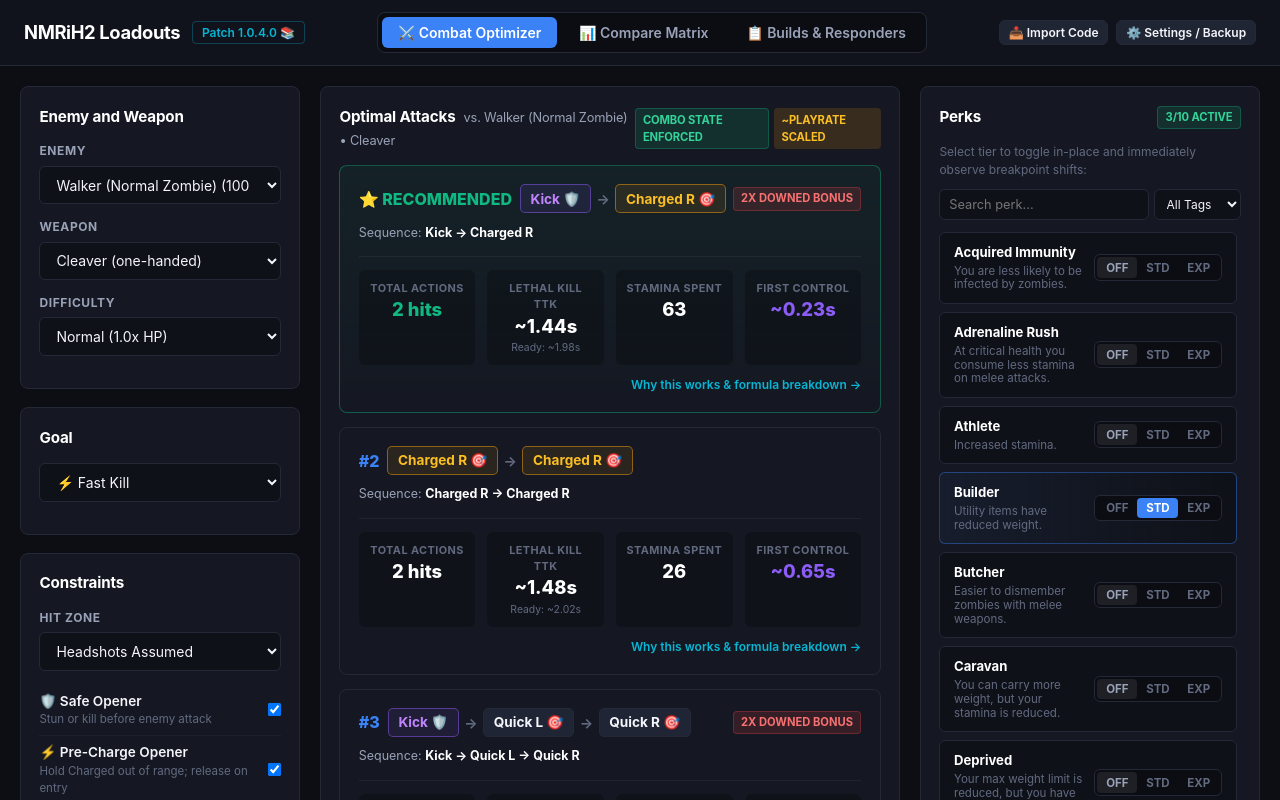
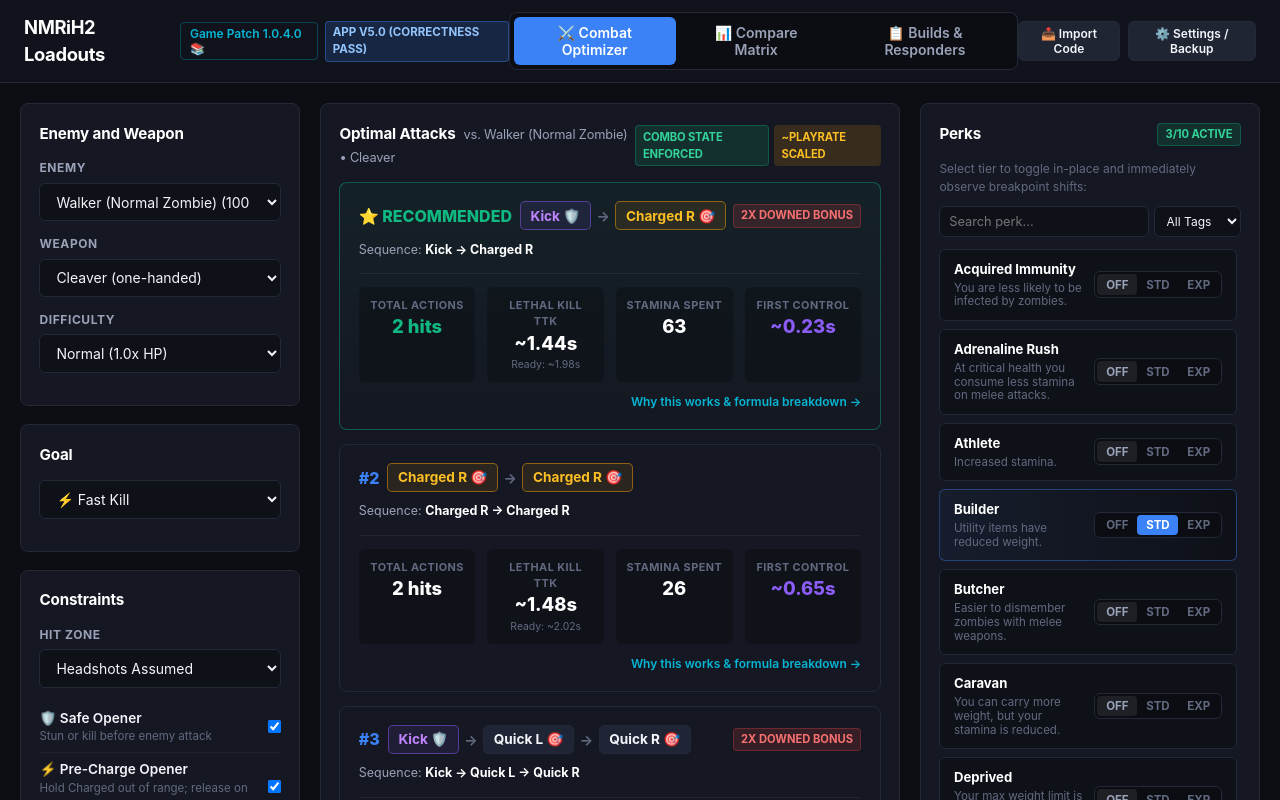
Before and after one commit to DontSpillTheTea/nmrih2-loadout, a React (Vite) app: page / in a window 1280 px wide. Shown: the top 800 px of the page. Built offline with nearby package versions, Linux system fonts and the light colour scheme.

Commit message:
Add App version badge (App v5.0 Correctness Pass) to header alongside Game Patch 1.0.4.0

```diff
--- a/src/components/Navbar.tsx
+++ b/src/components/Navbar.tsx
@@ -1,5 +1,5 @@
 import React from 'react';
-import { CURRENT_GAME_VERSION } from '../data/loader';
+import { CURRENT_GAME_VERSION, APP_VERSION, APP_BUILD_NAME } from '../data/loader';
 
 export type MainTab = 'optimize' | 'compare' | 'builds';
 
@@ -22,14 +22,29 @@
     <header className="header">
       <div className="brand">
         <div className="brand-title">NMRiH2 Loadouts</div>
+        <div style={{ display: 'flex', gap: '0.4rem', alignItems: 'center' }}>
           <button
             className="brand-badge"
             style={{ cursor: 'pointer', background: 'none', textAlign: 'left' }}
             title="Click to inspect verified Patch Data & Provenance"
             onClick={onOpenDataMethodology}
           >
-          Patch {CURRENT_GAME_VERSION} 📚
+            Game Patch {CURRENT_GAME_VERSION} 📚
           </button>
+          <span
+            className="badge"
+            style={{
+              backgroundColor: 'rgba(59, 130, 246, 0.18)',
+              color: '#93c5fd',
+              border: '1px solid rgba(59, 130, 246, 0.4)',
+              fontSize: '0.72rem',
+              fontWeight: 700
+            }}
+            title="App Version and Build State"
+          >
+            App {APP_VERSION} ({APP_BUILD_NAME})
+          </span>
+        </div>
       </div>
 
       <nav className="nav-tabs">
--- a/src/data/loader.ts
+++ b/src/data/loader.ts
@@ -7,6 +7,8 @@
 import provenanceData from './snapshots/1.0.4.0/provenance.json';
 
 export const CURRENT_GAME_VERSION = '1.0.4.0';
+export const APP_VERSION = 'v5.0';
+export const APP_BUILD_NAME = 'Correctness Pass';
 
 export const weapons: Weapon[] = weaponsData as unknown as Weapon[];
 export const perks: Perk[] = perksData as unknown as Perk[];
```
Lines whose indentation alone changed are shown as unchanged.
